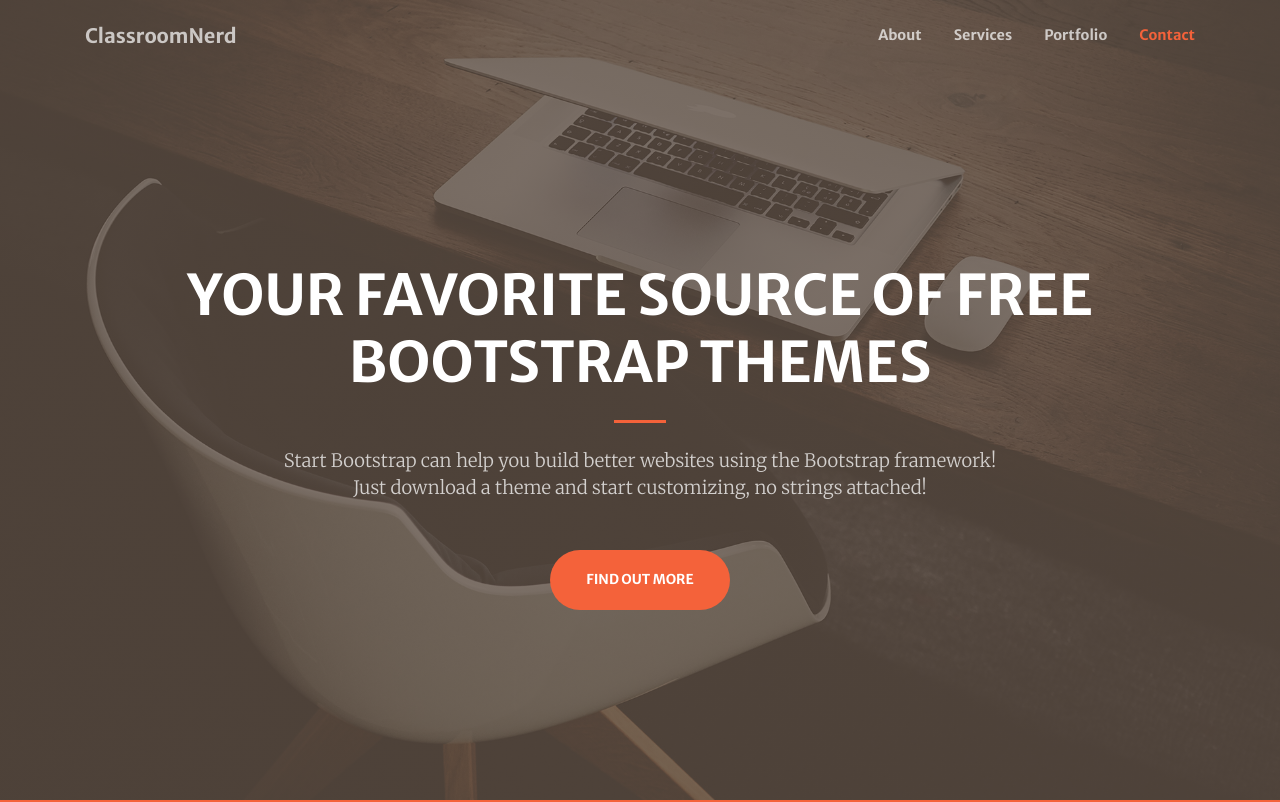
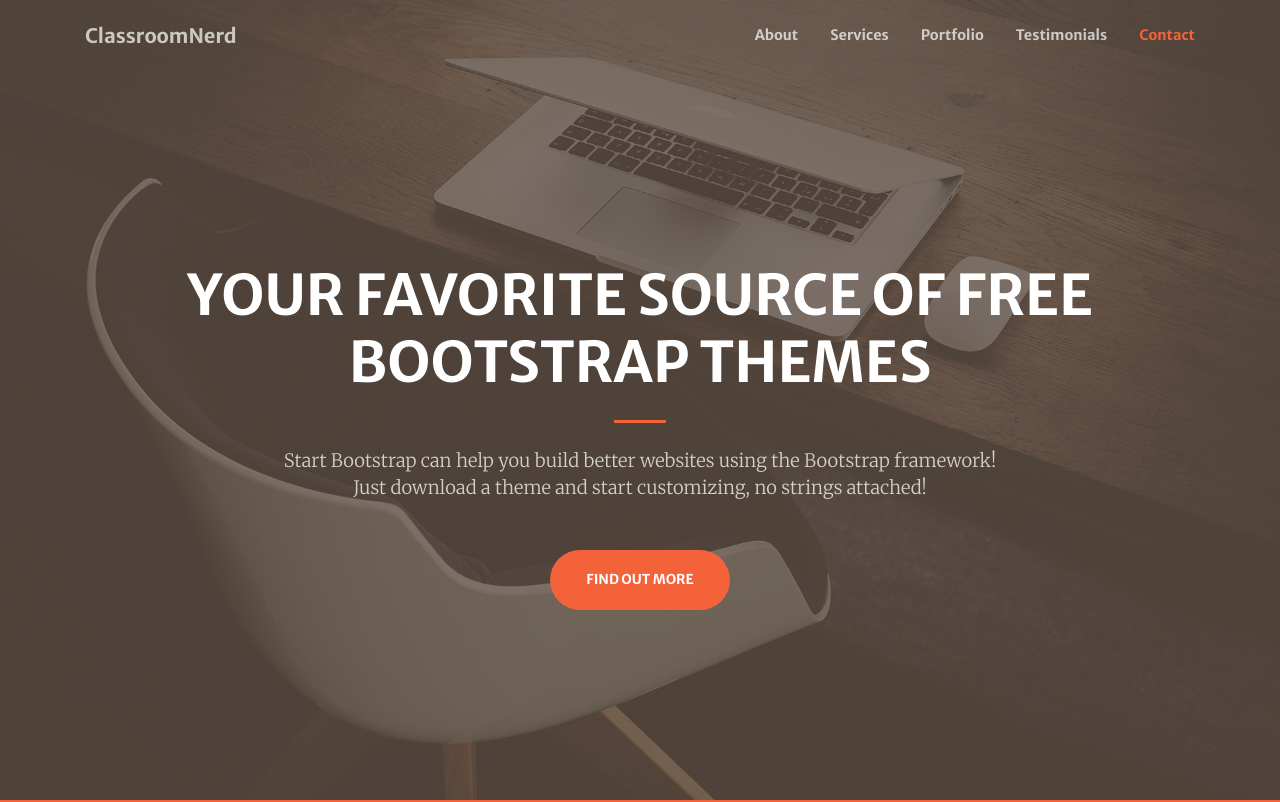
Before and after one commit to GopalanIyer/classroom-nerd, a plain HTML site: page index.html in a window 1280 px wide. Shown: the top 802 px of the page. Drawn offline with nearby package versions, Linux system fonts and the light colour scheme.

Commit message:
Add files via upload

```diff
--- a/index.html
+++ b/index.html
@@ -33,6 +33,7 @@
                         <li class="nav-item"><a class="nav-link js-scroll-trigger" href="#about">About</a></li>
                         <li class="nav-item"><a class="nav-link js-scroll-trigger" href="#services">Services</a></li>
                         <li class="nav-item"><a class="nav-link js-scroll-trigger" href="#portfolio">Portfolio</a></li>
+                        <li class="nav-item"><a class="nav-link js-scroll-trigger" href="#testimonials">Testimonials</a></li>
                         <li class="nav-item"><a class="nav-link js-scroll-trigger" href="#contact">Contact</a></li>
                     </ul>
                 </div>
@@ -164,8 +165,8 @@
                 </div>
             </div>
         </div>
-        <!-- Call to action-->
-        <div class="testimonial3 py-5 bg-light">
+        <!-- Testimonials-->
+        <div class="testimonial3 py-5 bg-light" id="testimonials">
             <div class="container">
               <div class="row justify-content-center">
                 <div class="col-md-8 text-center">
```
